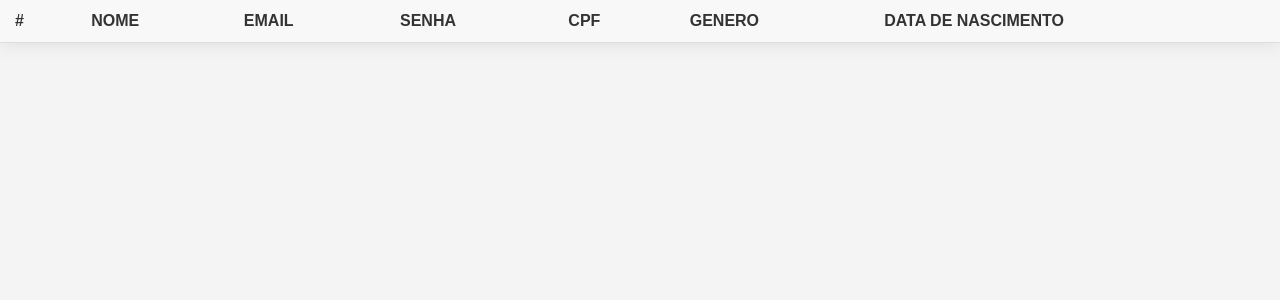
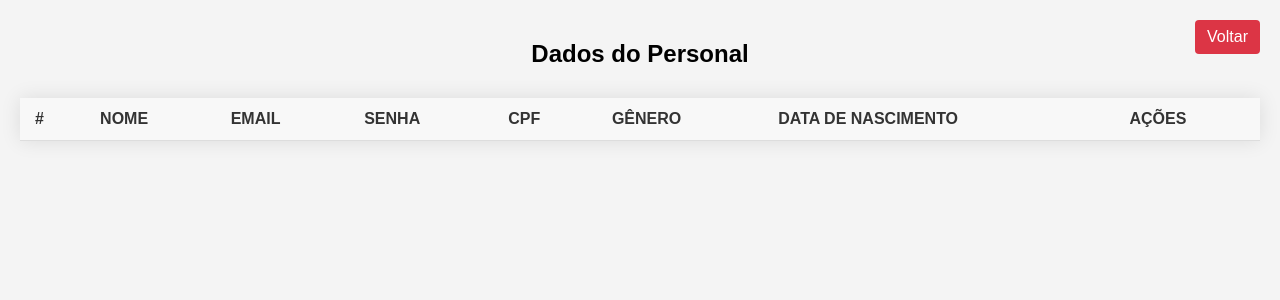
Before and after one commit to leocbranco/gymon, a PHP site: page /crud-personal.php in a window 1280 px wide. Shown: the top 300 px of the page. Run offline with PHP 8.4, Linux system fonts and the light colour scheme; the visitor is signed in with stand-in values (Sample User, id 1); data that the repository does not hold is empty.

Commit message:
Update crud-personal.php

```diff
--- a/crud-personal.php
+++ b/crud-personal.php
@@ -91,10 +91,30 @@
         .btn-danger:hover {
             background-color: #b5202b;
         }
+
+        /* Botão de volta estilizado */
+        .btn-back {
+            position: absolute;
+            top: 20px;
+            right: 20px;
+            text-decoration: none;
+            padding: 8px 12px;
+            border: none;
+            border-radius: 4px;
+            background-color: #dc3545;
+            color: #fff;
+            transition: background-color 0.3s;
+        }
+
+        .btn-back:hover {
+            background-color: #b5202b;
+        }
     </style>
 </head>
 <body>
-        <div>
+    <a class="btn-back" href="home-personal.php">Voltar</a>
+    <div class="container">
+        <h2>Dados do Personal</h2>
         <table class="table">
             <thead>
                 <tr>
@@ -103,8 +123,9 @@
                     <th scope="col">Email</th>
                     <th scope="col">Senha</th>
                     <th scope="col">CPF</th>
-                        <th scope="col">Genero</th>
+                    <th scope="col">Gênero</th>
                     <th scope="col">Data de Nascimento</th>
+                    <th scope="col">Ações</th>
                 </tr>
             </thead>
             <tbody>
```
Lines whose indentation alone changed are shown as unchanged.
